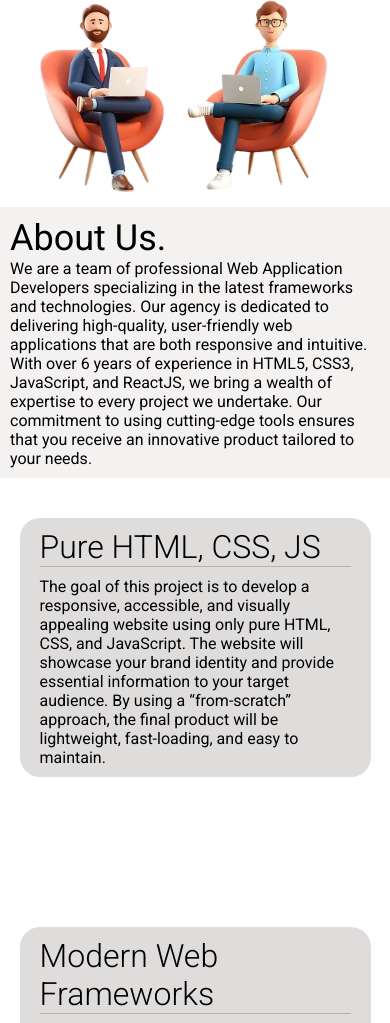
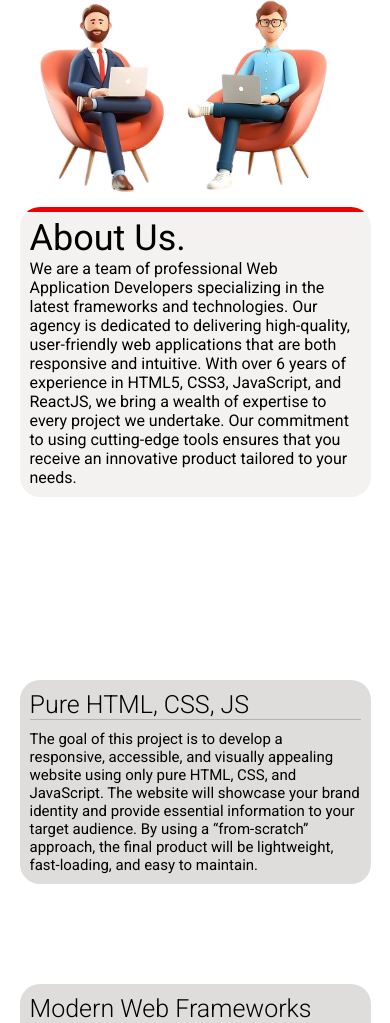
Before and after one commit to developersservices/freelancer, a plain HTML site: page index.html in a window 390 px wide. Shown: the part 977-2000 px from the top of the page. Drawn offline with nearby package versions, Linux system fonts and the light colour scheme; a web font is replaced by a local one.

Commit message:
first commit

```diff
--- a/style.css
+++ b/style.css
@@ -71,6 +71,15 @@ header nav i{
     z-index: 1;
     border-radius: 10px;
 }
+.container .left::before{
+    content: '';
+    position: absolute;
+    top: 0;
+    left: 0;
+    height: 5px;
+    width: 100%;
+    background: #ec0000;
+}
 .container .left .text__content h1{
     font-size: 36px;
     font-weight: 400;
@@ -135,6 +144,16 @@ header nav i{
     z-index: 1;
     border-top-left-radius: 50px;
     border-bottom-left-radius: 50px;
+    overflow: hidden;
+}
+.about .left::before{
+    content: '';
+    position: absolute;
+    top: 0;
+    left: 0;
+    height: 5px;
+    width: 100%;
+    background: #ec0000;
 }
 .about .left .text__content h1{
     font-size: 36px;
@@ -183,7 +202,7 @@ header nav i{
     background-size: cover;
 }
 .services{
-    height: 100%;
+    height: 100vh;
     width: 100%;
     position: relative;
 }
@@ -343,9 +362,9 @@ header nav i{
     }
     .about .left,
     .about .right {
-        width: 100%;
+        width: 90%;
         position: relative;
-        border-radius: 0;
+        border-radius: 20px;
     }
     .about .left {
         padding: 10px;
@@ -362,20 +381,33 @@ header nav i{
     }
 
     /* Stack the Services sections vertically */
+    .services{
+        top: 50px;
+    }
     .services .container__1 {
         flex-direction: column;
         align-items: center;
-        padding: 30px 0;
+        height: 100vh;
+        width: 100%;
+        gap: 0px;
+        padding-bottom: 100px;
     }
     .services .container__1 .section {
         width: 90%;
         margin: 0 auto;
         position: relative;
+        padding: 10px 10px;
     }
     /* Hide any pseudo-elements if they disrupt layout */
     .services .container__1 .section::before,
     .services .container__1 .section::after {
         display: none;
+    }
+    .services .container__1 .section .top__heading h1{
+        font-size: 25px;
+    }
+    .services .container__1 .section .bottom__para p{
+        font-size: 15px;
     }
 
     /* Adjust Contact section padding and width */
```
